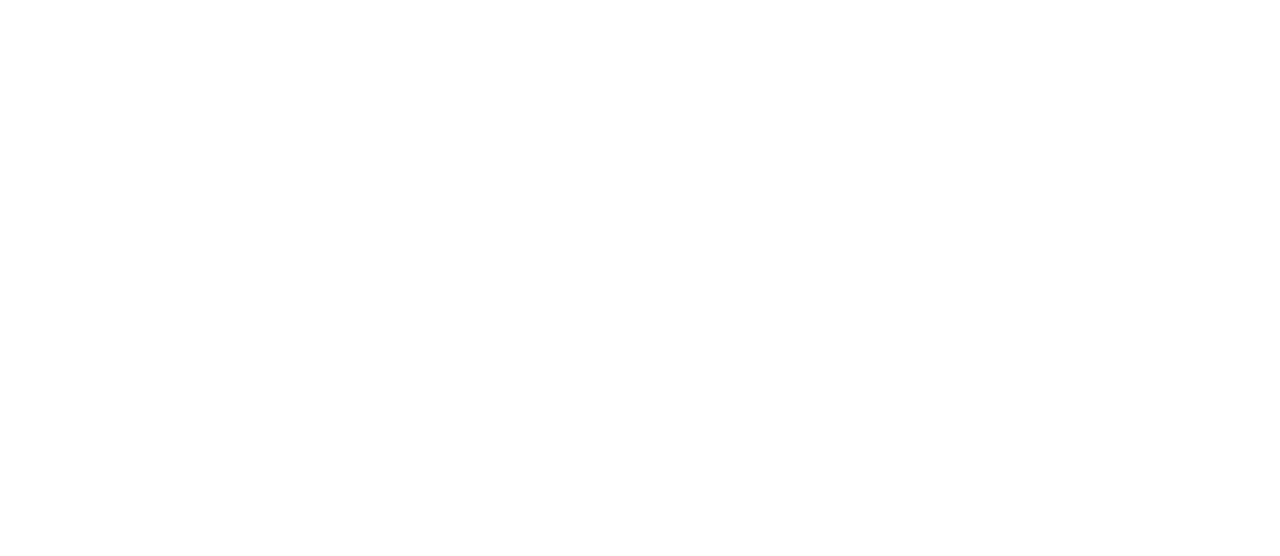
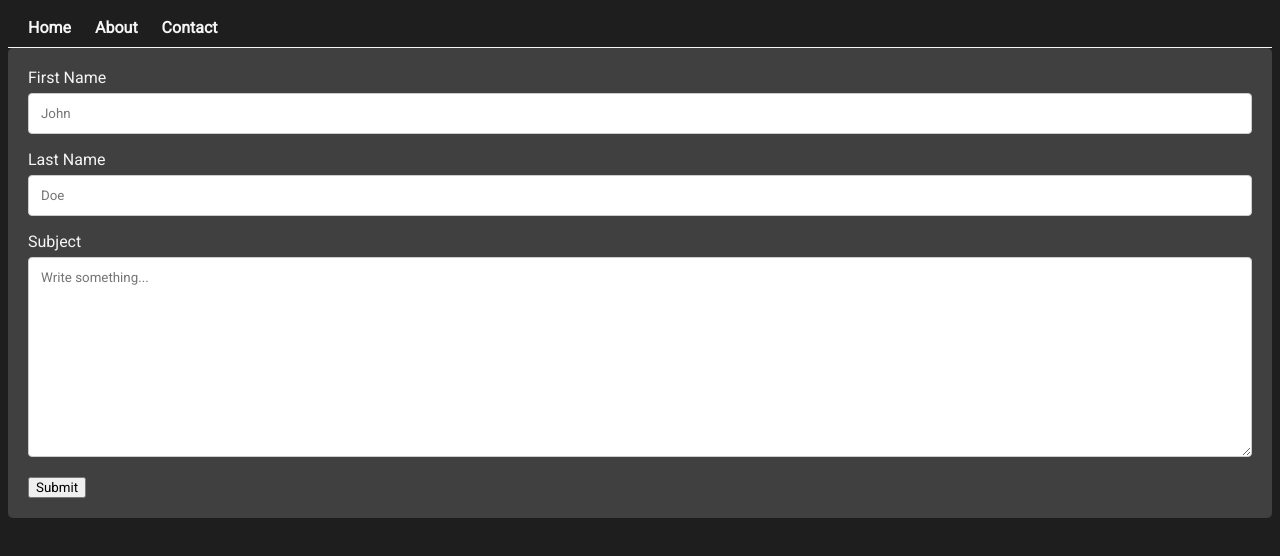
Before and after one commit to kv-mod3/day9-daily-challenge, a plain HTML site: page contact.html in a window 1280 px wide. Drawn offline with Linux system fonts and the light colour scheme.

Commit message:
Added contact form

```diff
--- a/about.html
+++ b/about.html
@@ -0,0 +1,23 @@
+<!DOCTYPE html>
+<html lang="en">
+
+<head>
+    <meta charset="UTF-8">
+    <meta http-equiv="X-UA-Compatible" content="IE=edge">
+    <meta name="viewport" content="width=device-width, initial-scale=1.0">
+    <link rel="stylesheet" href="./css/style.css">
+    <title>About</title>
+</head>
+
+<body>
+    <header>
+        <nav class="topnav">
+            <a href="index.html">Home</a>
+            <a href="about.html">About</a>
+            <a href="contact.html">Contact</a>
+        </nav>
+    </header>
+
+</body>
+
+</html>
--- a/contact.html
+++ b/contact.html
@@ -0,0 +1,40 @@
+<!DOCTYPE html>
+<html lang="en">
+
+<head>
+    <meta charset="UTF-8">
+    <meta http-equiv="X-UA-Compatible" content="IE=edge">
+    <meta name="viewport" content="width=device-width, initial-scale=1.0">
+    <link rel="stylesheet" href="./css/style.css">
+    <title>Contact</title>
+</head>
+
+<body>
+    <header>
+        <nav class="topnav">
+            <a href="index.html">Home</a>
+            <a href="about.html">About</a>
+            <a href="contact.html">Contact</a>
+        </nav>
+    </header>
+
+    <div class="container">
+        <form>
+            <label for="fname">First Name</label>
+            <input type="text" id="fname" name="firstname" placeholder="John">
+
+            <label for="lname">Last Name</label>
+            <input type="text" id="lname" name="lastname" placeholder="Doe">
+
+            <!-- Needs a label or something here -->
+
+            <label for="subject">Subject</label>
+            <textarea id="subject" name="subject" placeholder="Write something..." style="height:200px"></textarea>
+
+            <input type="submit" value="Submit">
+        </form>
+    </div>
+
+</body>
+
+</html>
--- a/css/style.css
+++ b/css/style.css
@@ -1,7 +1,85 @@
 /* Imports font Roboto Regular 400 */
 @import url('https://fonts.googleapis.com/css2?family=Roboto&display=swap');
 
-/* Adds the font family to the entire page */
+/* Adds the font family to the entire page and ALL elements */
 * {
     font-family: 'Roboto', sans-serif;
 }
+
+body {
+  background-color: #1E1E1E;
+  color: whitesmoke;
+}
+
+.topnav {
+  padding: 10px;
+  border-bottom: 1px solid whitesmoke;
+}
+
+/* Style for buttons */
+nav > a {
+  padding: 10px;
+  font-weight: bold;
+  border: 1px solid none;
+  color: whitesmoke;
+}
+
+/* Removes default style of links */
+nav > a:link {
+  text-decoration: none;
+}
+
+/* Style the links when hovered */
+nav > a:hover {
+  background-color: whitesmoke;
+  color: #1E1E1E;
+}
+
+input[type=text], select, textarea {
+  width: 100%;
+  padding: 12px;
+  border: 1px solid #ccc;
+  border-radius: 4px;
+  box-sizing: border-box;
+  margin-top: 6px;
+  margin-bottom: 16px;
+  resize: vertical;
+}
+
+input[type=submit]:hover {
+  background-color: red;
+}
+
+.container {
+  border-radius: 5px;
+  background-color: #404040;
+  padding: 20px;
+}
+
+/* Style all font awesome icons */
+.fa {
+    padding: 20px;
+    font-size: 30px;
+    width: 50px;
+    text-align: center;
+    text-decoration: none;
+  }
+
+  /* Add a hover effect if you want */
+  .fa:hover {
+    opacity: 0.7;
+  }
+
+  /* Set a specific color for each brand */
+
+  /* Facebook */
+  .fa-facebook-square {
+    background: #3B5998;
+    color: white;
+  }
+
+  /* Twitter */
+  .fa-twitter-square {
+    background: #55ACEE;
+    color: white;
+  }
```
Also changed, not shown: index.html (+23 -2 lines).
